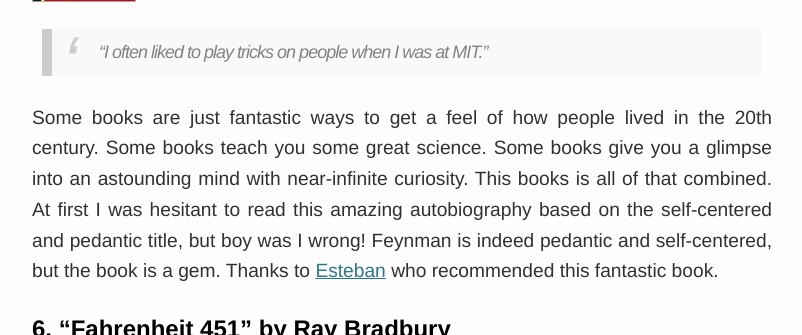
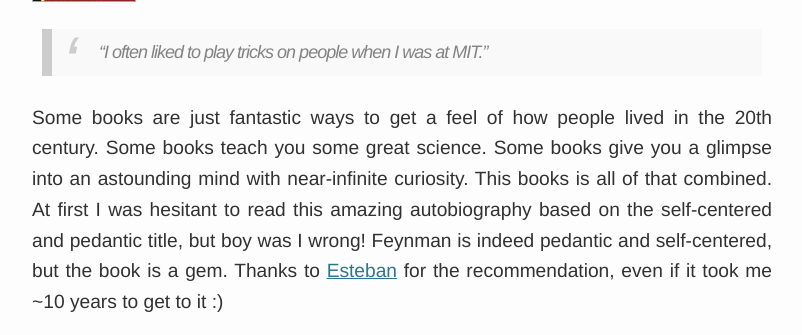
Before and after one commit to tobyornottobe/maraoz.github.io, a Jekyll site: the page built from _posts/2021-12-25-books-2021.md, in a window 1280 px wide and 900 px high, scrolled down 3075 px, cut to the strip 0-335 px from the top of the window. Shown: the whole strip, without its empty margins (238-1040 px from the left). Built offline with Jekyll 4.4.1, drawn with Linux system fonts in a browser that asks for light colours.

Commit message:
Update 2021-12-25-books-2021.md

```diff
--- a/_posts/2021-12-25-books-2021.md
+++ b/_posts/2021-12-25-books-2021.md
@@ -53,7 +53,7 @@
 <span class="badge badge-warning">non-fiction</span> <span class="badge badge-info">science</span> <span class="badge badge-info">biography</span>
 > “I often liked to play tricks on people when I was at MIT.”
 
-Some books are just fantastic ways to get a feel of how people lived in the 20th century. Some books teach you some great science. Some books give you a glimpse into an astounding mind with near-infinite curiosity. This books is all of that combined. At first I was hesitant to read this amazing autobiography based on the self-centered and pedantic title, but boy was I wrong! Feynman is indeed pedantic and self-centered, but the book is a gem. Thanks to [Esteban](https://twitter.com/eordano) who recommended this fantastic book.
+Some books are just fantastic ways to get a feel of how people lived in the 20th century. Some books teach you some great science. Some books give you a glimpse into an astounding mind with near-infinite curiosity. This books is all of that combined. At first I was hesitant to read this amazing autobiography based on the self-centered and pedantic title, but boy was I wrong! Feynman is indeed pedantic and self-centered, but the book is a gem. Thanks to [Esteban](https://twitter.com/eordano) for the recommendation, even if it took me ~10 years to get to it :)
 
 
 ### 6. "Fahrenheit 451" by Ray Bradbury
```
